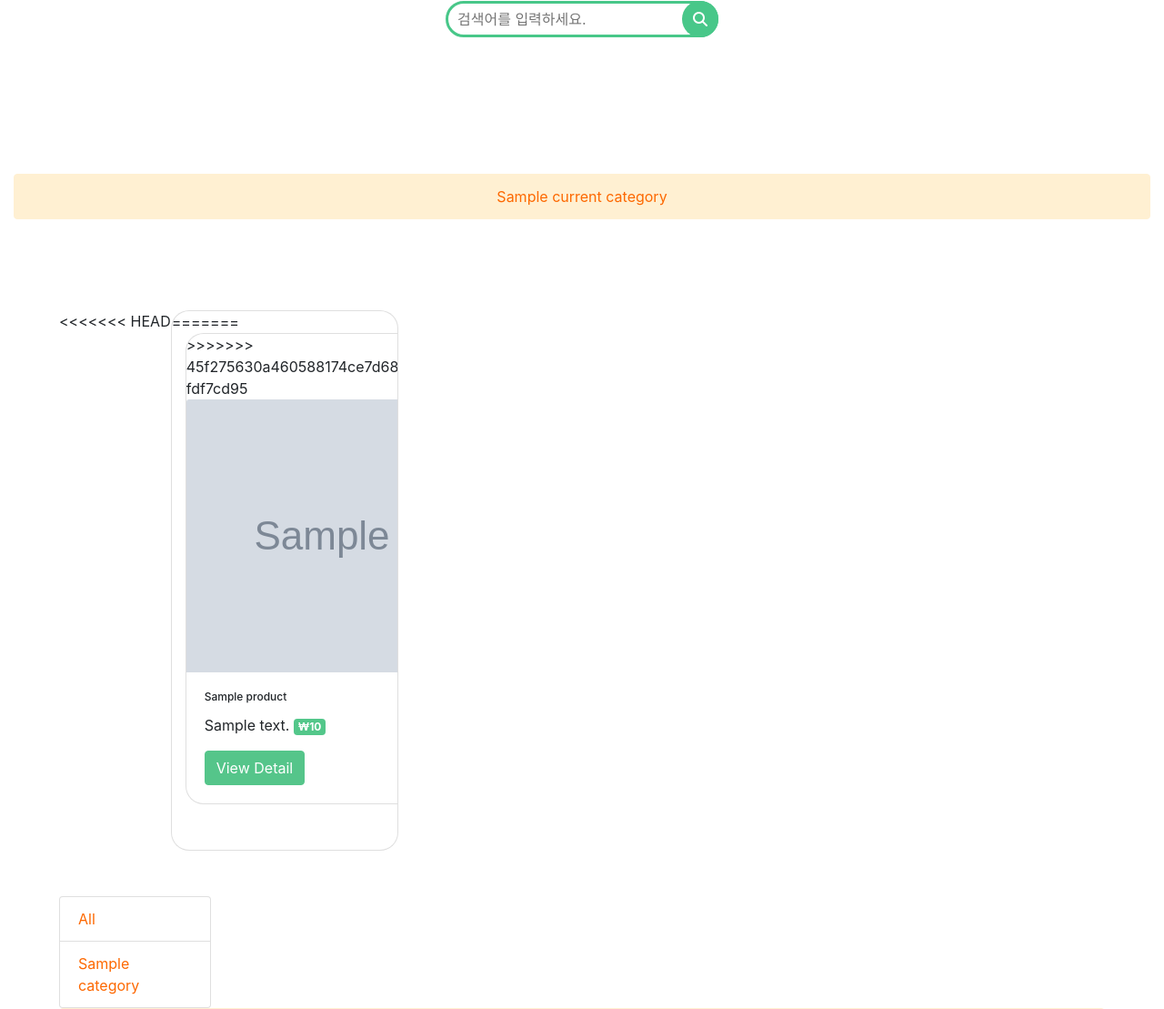
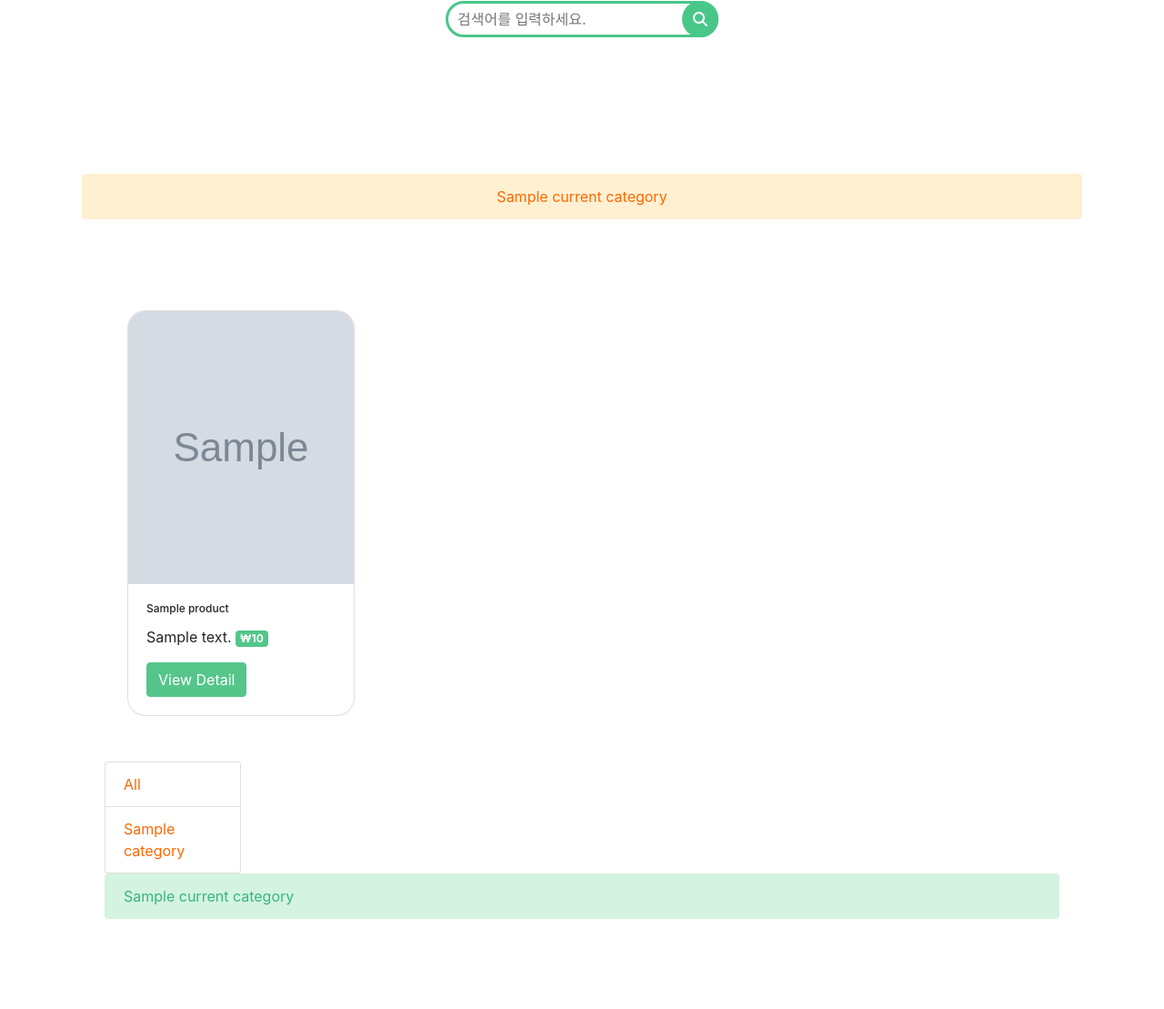
Before and after one commit to 4-tune-studio/greendoor, a Django app: template templates/product/list.html in a window 1280 px wide. Shown: the part 705-1814 px from the top of the page at 91% size. Run offline with Django 4.2, Linux system fonts and the light colour scheme; the template is opened without the code that fills it: most values are stand-ins (such as "Sample title", 1, 10 or a date in 2020); grey boxes marked "Sample" are stand-in pictures; some libraries are stand-ins or nearby versions.

Commit message:
recommend system commit

```diff
--- a/templates/product/list.html
+++ b/templates/product/list.html
@@ -80,13 +80,8 @@
             </div>
             <div class="row" style="width: 1000px;">
                 {% for product in sug_product %}
-<<<<<<< HEAD
                     <div class="col-4">
                         <div class="card" style="width: 250px; ">
-=======
-                    <div class="col-3">
-                        <div class="card">
->>>>>>> 45f275630a460588174ce7d68af84fa0fdf7cd95
                             <img class="card-img-top" src="{{ product.image }}" alt="Product Image">
                             <div class="card-body">
                                 <h5 class="card-title">{{ product.name }}</h5>
```
